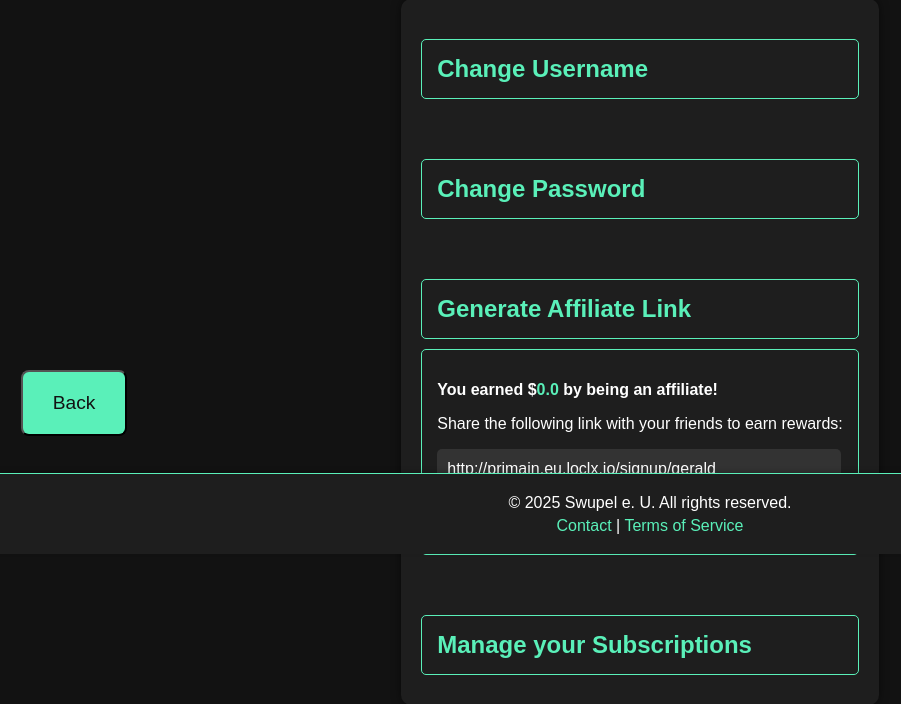
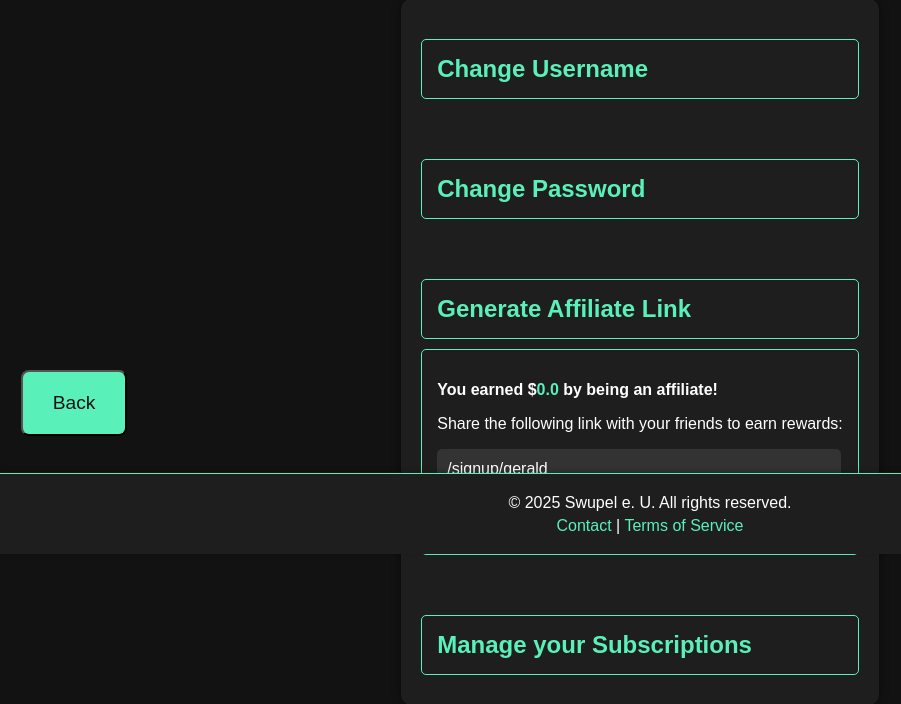
Before and after one commit to swupel/primain-service, a Flask app: page /manage_account in a window 1280 px wide, after a click on "Generate Affiliate Link". Shown: the part 246-950 px from the top of the page, without its empty margins (0-901 px from the left). Run offline with Flask 3, Linux system fonts and the light colour scheme; a user stored in the database is signed in; tables that the repository leaves empty hold one stand-in row (values such as "Sample post"); parts of the project's set-up code (start-up, migrations or seed data) failed here and were passed over.

Commit message:
Improved code for web hosting

```diff
--- a/app.py
+++ b/app.py
@@ -3,7 +3,6 @@ from flask_login import login_required, current_user, login_user, LoginManager,
 from flask import Flask, render_template, redirect, url_for, request, flash, jsonify
 from werkzeug.security import generate_password_hash, check_password_hash
 from itsdangerous import URLSafeTimedSerializer
-from datetime import datetime, timedelta
 from sqlalchemy.orm import relationship
 from flask_sqlalchemy import SQLAlchemy
 from flask_mail import Mail, Message
@@ -427,7 +426,8 @@ def index():
     return render_template('index.html')
 
 
-@app.route('/register_primain<primain_n>', methods=['GET', 'POST'])
+@app.route('/register_primain/', defaults={'primain_n': None}, methods=['GET', 'POST'])
+@app.route('/register_primain/<primain_n>', methods=['GET', 'POST'])
 @login_required
 def register_primain(primain_n):
     """Enables users to buy their own Primain
@@ -619,10 +619,11 @@ def register_primain(primain_n):
             flash('Data is invalid!', 'danger')
 
     #If it's just a GET request, display the page, either registering or adding page
-    if primain_n != "‽":
+    if primain_n != None:
         return render_template('add_primain.html', primain_name=primain_n)
     else:
         return render_template('register_primain.html')
+
 
 @app.route('/register_primain_without_address/<primain_name>', methods=['GET'])
 @login_required
@@ -714,6 +715,7 @@ def register_primain_without_address(primain_name):
     #Redirect to home page
     return redirect(url_for("index"))
 
+
 @app.route('/success', methods=['GET'])
 @login_required
 def success():
@@ -754,8 +756,11 @@ def success():
     else:
         flash('Register Primain!', 'danger')
 
-    #Delete payment success (reset for next purchase)
-    del SUCCESSES[current_user.id]
+    try:
+        #Delete payment success (reset for next purchase)
+        del SUCCESSES[current_user.id]
+    except:
+        pass
 
     #Inform user of success
     flash('Primain registration successful!', 'success')
@@ -782,7 +787,6 @@ def success():
 
     #Return home page
     return redirect(url_for("index"))
-
 
 
 @app.route('/signup/<affiliate>', methods=['GET', 'POST'])
@@ -1535,4 +1539,4 @@ if __name__ == '__main__':
     with app.app_context():
         db.create_all()
 
-    app.run(debug=True)
+    app.run()
--- a/requirements.txt
+++ b/requirements.txt
@@ -8,3 +8,5 @@ stripe==10.12.0
 Flask-Mail==0.10.0
 base58==2.1.1
 pynacl==1.5.0
+python-dotenv
+cryptography
--- a/templates/about.html
+++ b/templates/about.html
@@ -21,7 +21,7 @@
 
         <li onclick="toggleAnswer(this)">
             <h2>How Can I Get Myself A Primain?</h2>
-            <p class="faq-answer">That’s easy! Simply go to <a href="https://swupelpms.org/primains">swupelpms.org/primains</a> and follow the simple step-by-step instructions you see there.</p>
+            <p class="faq-answer">That’s easy! Simply go to <a href="/signup">signup</a> and follow the simple step-by-step instructions you see there.</p>
         </li>
 
         <li onclick="toggleAnswer(this)">
@@ -41,7 +41,7 @@
 
         <li onclick="toggleAnswer(this)">
             <h2>Can I Make Any Custom Primain That Comes To My Mind?</h2>
-            <p class="faq-answer">You can be as creative as you wish, or you can let the system create a Primain for you! The pricing for various customization levels can be found at <a href="https://swupelpms.org/primains/pricing">swupelpms.org/primains/pricing</a>. Go get creative!</p>
+            <p class="faq-answer">You can be as creative as you wish, or you can let the system create a Primain for you! The pricing for various customization levels can be found at <a href="/TOS">swupelpms.org/primains/pricing</a>. Go get creative!</p>
         </li>
     </ul>
 
--- a/templates/base.html
+++ b/templates/base.html
@@ -5,6 +5,7 @@
     <meta name="viewport" content="width=device-width, initial-scale=1.0">
     <title>{% block title %}Default Title{% endblock %}</title>
     <link rel="stylesheet" href="{{ url_for('static', filename='style.css') }}">
+    <meta name="robots" content="noindex, nofollow">
 </head>
     {% with messages = get_flashed_messages(with_categories=true) %}
       {% if messages %}
--- a/templates/get_address.html
+++ b/templates/get_address.html
@@ -11,7 +11,7 @@
     <h1>Primain Address</h1>
 </header>
 <main>
-    <form action="https://primain.eu.loclx.io/" method="POST">
+    <form action="/" method="POST">
         <label for="primain_name">Enter Primain Name:</label>
         <input type="text" id="primain_name" name="primain_name" required size=40>
         <button type="submit" class="button">Get Addresses</button>
--- a/templates/index.html
+++ b/templates/index.html
@@ -6,7 +6,7 @@
 </header>
 <main>
     <div class="button-container">
-        <a href="/register_primain‽" class="button">Register new Primain</a>
+        <a href="/register_primain/" class="button">Register new Primain</a>
         <a href="/view_owned_primains" class="button">View owned Primains</a>
         <a href="/" class="button">Primain to Address</a>
         <a href="/manage_account" class="button">Manage Account</a>
--- a/templates/manage_account.html
+++ b/templates/manage_account.html
@@ -47,7 +47,7 @@
                 <p style="font-weight: bold;">You earned $<span style="color:#5af0b9;">{{ earned }}</span> by being an affiliate!</p>
                 <p>Share the following link with your friends to earn rewards:</p>
                 <div>
-                    <input type="text" id="affiliate_link" readonly value="http://primain.eu.loclx.io/signup/{{ user_name }}">
+                    <input type="text" id="affiliate_link" readonly value="/signup/{{ user_name }}">
                 </div>
                 <button onclick="copyAffiliateLink()" class="form-button small-button">Copy Affiliate Link</button>
             </div>
--- a/templates/view_owned_primains.html
+++ b/templates/view_owned_primains.html
@@ -13,7 +13,7 @@
                     <a href="/{{ primain.primain_name }}" class="primain-link">{{ primain.primain_name }}</a>
 
                     <!-- Small button next to the link to add a new address -->
-                    <a href="/register_primain{{ primain.primain_name }}" class="small-button">+</a>
+                    <a href="/register_primain/{{ primain.primain_name }}" class="small-button">+</a>
                     <a href="/delete_adress{{ primain.primain_name }}" class="small-button">-</a>
                 </li>
             {% endfor %}
```
Also changed, not shown: crypto_methods.py (+5 -3 lines), instance/database.db (added).
